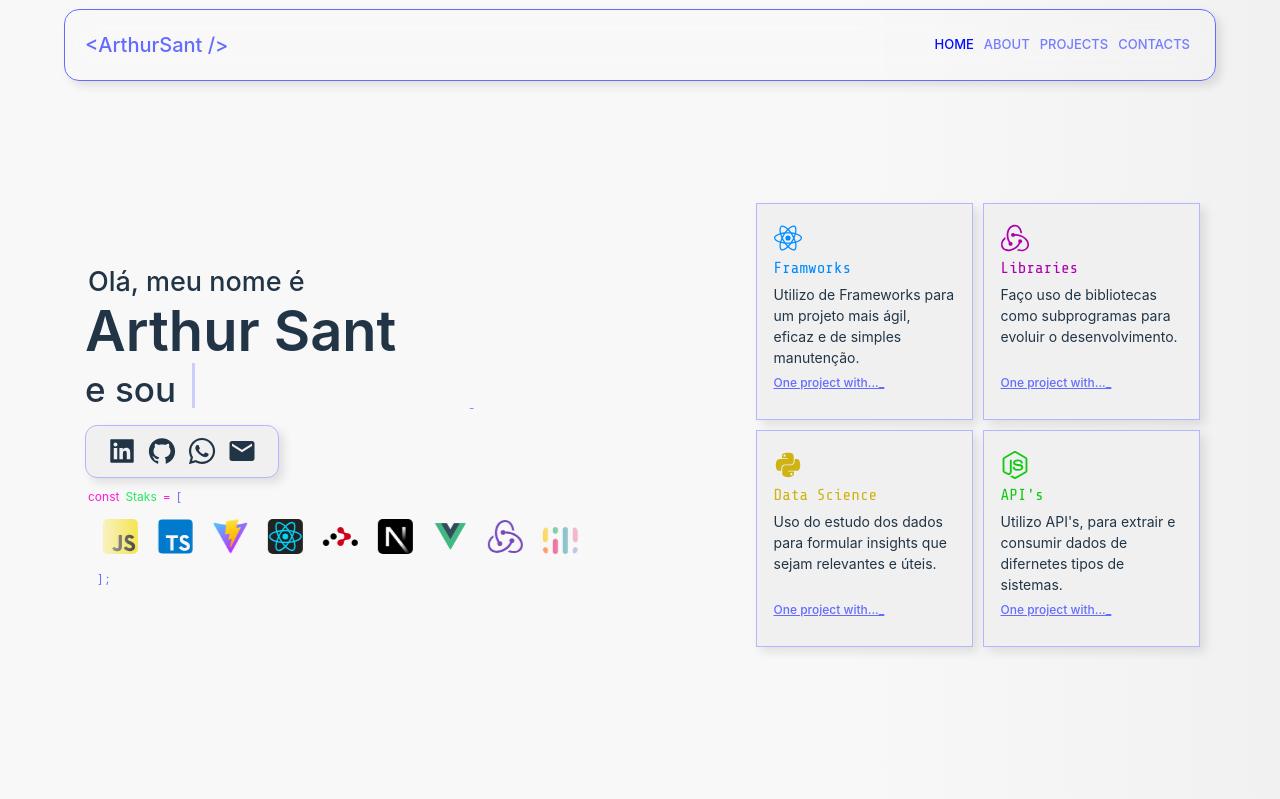
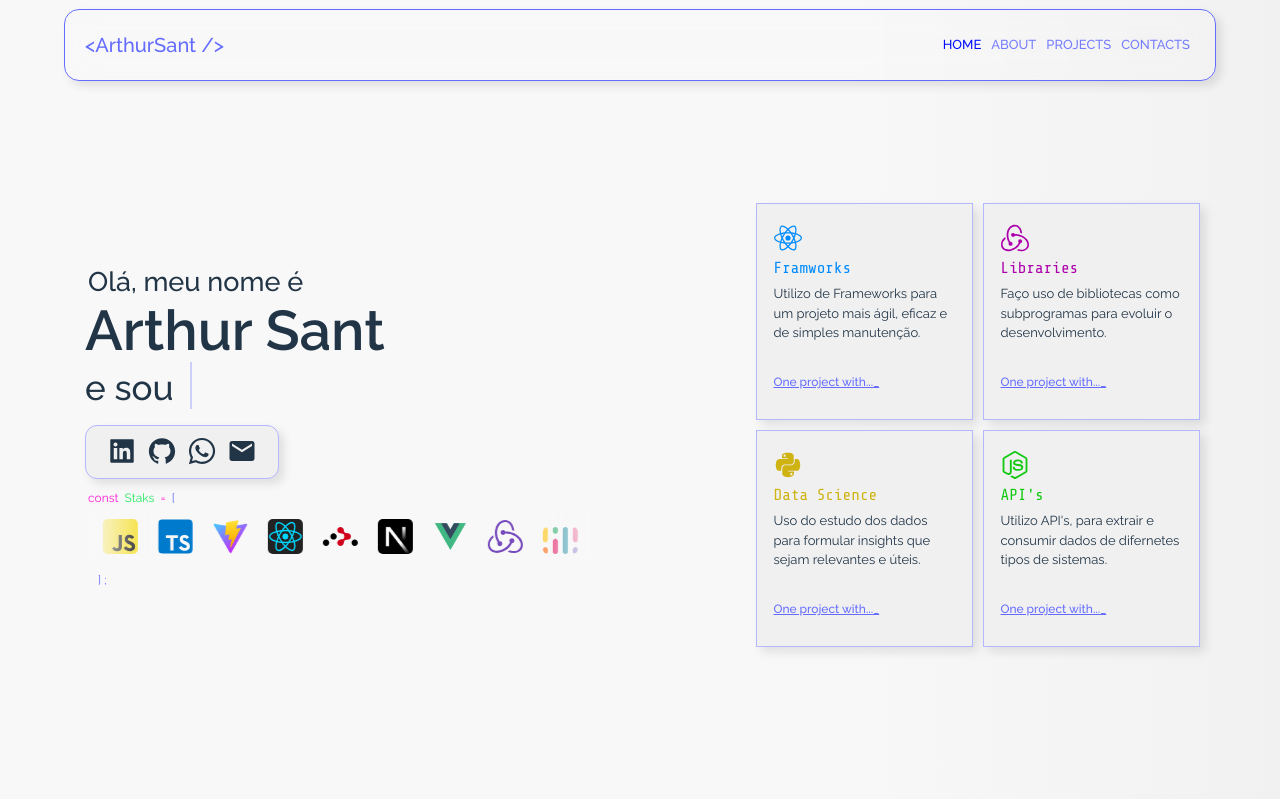
Before and after one commit to ArthurSantDev/ArthurSant, a React (Vite) app: page / in a window 1280 px wide. Shown: the top 799 px of the page. Built offline with nearby package versions, Linux system fonts and the light colour scheme; grey boxes are pictures that could not be loaded.

Commit message:
Raleway test

```diff
--- a/src/Global/Global.css
+++ b/src/Global/Global.css
@@ -1,4 +1,5 @@
 @import url('https://fonts.googleapis.com/css2?family=Share+Tech+Mono&display=swap');
+@import url('https://fonts.googleapis.com/css2?family=Raleway:ital,wght@0,100..900;1,100..900&display=swap');
 
 :root {
   color-scheme: light dark;
@@ -65,7 +66,7 @@
 --copy: #ffffff73;
 /* --cardBackgroundDarker: linear-gradient(140deg,rgb(32,31,36) 50%,rgb(21,21,24)); */
 
-font-family: Inter, system-ui, Avenir, Helvetica, Arial, sans-serif;
+font-family: Raleway, Inter, system-ui, Avenir, Helvetica, Arial, sans-serif;
 line-height: 1.5;
 font-weight: 400;
 font-synthesis: none;
--- a/src/components/Anim/index.css
+++ b/src/components/Anim/index.css
@@ -46,10 +46,10 @@
    content: '';
    position: absolute;
    width: calc(100% + 18px);
-   height: 108%;
+   height: 115%;
    right: -10px;
    margin: 0 0 0 -5px;
-   border-left: 3px solid var(--primary);
+   border-left: 2.5px solid var(--primary);
    background: var(--background); /* Precisa ser da cor do fundo */
    transition: 0.3s;
    animation: cursor 1s infinite, typing 25s steps(18) infinite;
@@ -114,7 +114,7 @@
       content: '';
       position: absolute;
       width: calc(100% + 5px);
-      height: 110%;
+      height: 118%;
       right: -10px;
       background: var(--background); /* Precisa ser da cor do fundo */
   }
--- a/src/components/Skills/index.css
+++ b/src/components/Skills/index.css
@@ -63,7 +63,7 @@
 }
 
 .skill p {
-   font-size: 14px;
+   font-size: 13px;
 }
 
 .skill a {
```
